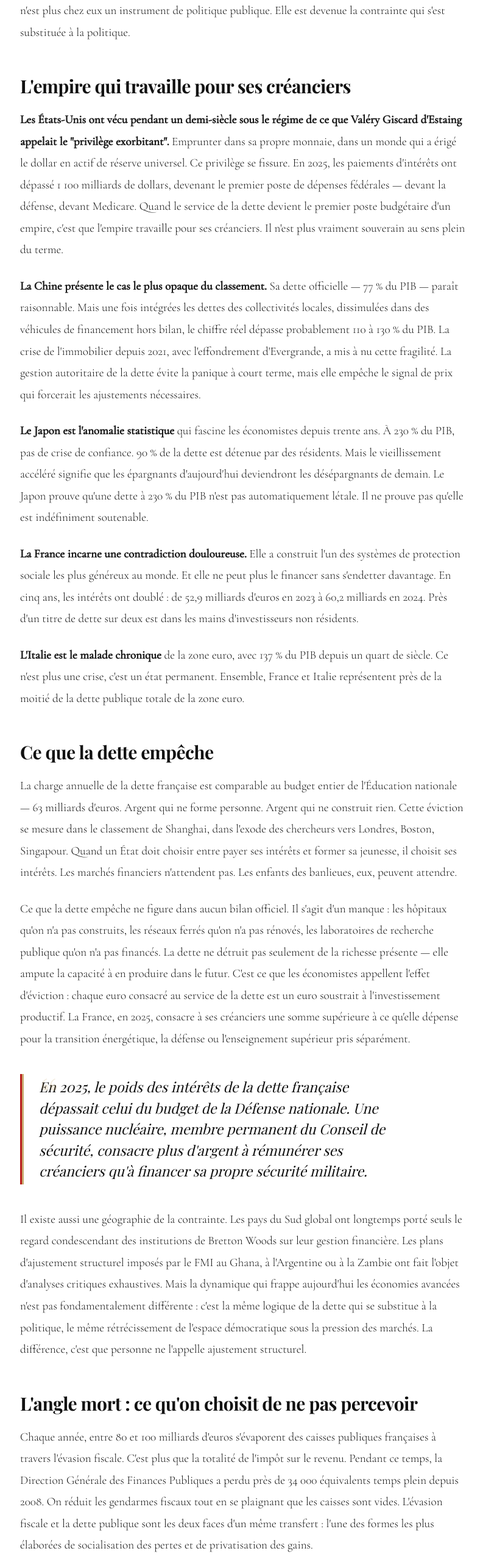
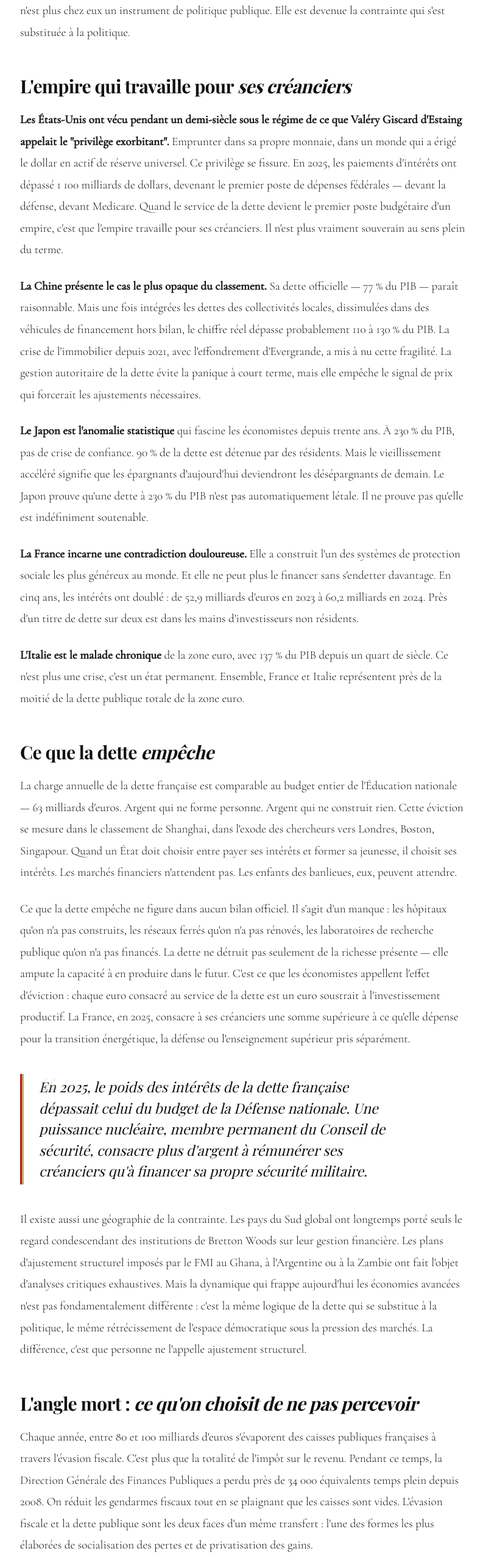
Before and after one commit to SteveMrld/Prisme, a Next.js app: page /grands-formats/dette-souveraine in a window 1280 px wide. Shown: the part 1960-4526 px from the top of the page at 61% size, without its empty margins (241-1034 px from the left). Built offline with nearby package versions, Linux system fonts and the light colour scheme; no server answers; a web font is replaced by a local one.

Commit message:
fix: dette h2 — mot-clé en rouge via em, cohérent avec autres grands formats

```diff
--- a/app/grands-formats/dette-souveraine/page.tsx
+++ b/app/grands-formats/dette-souveraine/page.tsx
@@ -16,33 +16,33 @@ export default function DettePage() {
         <p><strong>Cent mille milliards de dollars.</strong> Prenons un instant pour mesurer ce que ce chiffre représente. Pas une projection catastrophiste, pas un scénario dystopique forgé par des économistes alarmistes. La dette publique mondiale a franchi ce seuil. Elle dépasse désormais 95&nbsp;% du PIB mondial. Ce n'est pas la dette qui inquiète. Ce que la dette révèle, voilà le vrai sujet&nbsp;: des sociétés qui ont systématiquement préféré emprunter au futur plutôt que de trancher dans le présent. La facture arrive. Pas sous forme de krach spectaculaire. Sous celle, bien plus sourde, d'un État qui rétrécit, qui renonce à éduquer ses enfants, à soigner ses malades, à défendre ses frontières. La dette publique n'est pas un problème de comptabilité nationale. C'est un révélateur anthropologique.</p>
         <p>Cinq pays concentrent à eux seuls près de 70&nbsp;% de cette masse&nbsp;: les États-Unis, la Chine, le Japon, la France et l'Italie. Leurs trajectoires divergent. Leur diagnostic commun est le même&nbsp;: la dette n'est plus chez eux un instrument de politique publique. Elle est devenue la contrainte qui s'est substituée à la politique.</p>
 
-        <h2>L'empire qui travaille pour ses créanciers</h2>
+        <h2>L'empire qui travaille pour <em>ses créanciers</em></h2>
         <p><strong>Les États-Unis ont vécu pendant un demi-siècle sous le régime de ce que Valéry Giscard d'Estaing appelait le "privilège exorbitant".</strong> Emprunter dans sa propre monnaie, dans un monde qui a érigé le dollar en actif de réserve universel. Ce privilège se fissure. En 2025, les paiements d'intérêts ont dépassé 1&nbsp;100 milliards de dollars, devenant le premier poste de dépenses fédérales — devant la défense, devant Medicare. Quand le service de la dette devient le premier poste budgétaire d'un empire, c'est que l'empire travaille pour ses créanciers. Il n'est plus vraiment souverain au sens plein du terme.</p>
         <p><strong>La Chine présente le cas le plus opaque du classement.</strong> Sa dette officielle — 77&nbsp;% du PIB — paraît raisonnable. Mais une fois intégrées les dettes des collectivités locales, dissimulées dans des véhicules de financement hors bilan, le chiffre réel dépasse probablement 110 à 130&nbsp;% du PIB. La crise de l'immobilier depuis 2021, avec l'effondrement d'Evergrande, a mis à nu cette fragilité. La gestion autoritaire de la dette évite la panique à court terme, mais elle empêche le signal de prix qui forcerait les ajustements nécessaires.</p>
         <p><strong>Le Japon est l'anomalie statistique</strong> qui fascine les économistes depuis trente ans. À 230&nbsp;% du PIB, pas de crise de confiance. 90&nbsp;% de la dette est détenue par des résidents. Mais le vieillissement accéléré signifie que les épargnants d'aujourd'hui deviendront les désépargnants de demain. Le Japon prouve qu'une dette à 230&nbsp;% du PIB n'est pas automatiquement létale. Il ne prouve pas qu'elle est indéfiniment soutenable.</p>
         <p><strong>La France incarne une contradiction douloureuse.</strong> Elle a construit l'un des systèmes de protection sociale les plus généreux au monde. Et elle ne peut plus le financer sans s'endetter davantage. En cinq ans, les intérêts ont doublé&nbsp;: de 52,9 milliards d'euros en 2023 à 60,2 milliards en 2024. Près d'un titre de dette sur deux est dans les mains d'investisseurs non résidents.</p>
         <p><strong>L'Italie est le malade chronique</strong> de la zone euro, avec 137&nbsp;% du PIB depuis un quart de siècle. Ce n'est plus une crise, c'est un état permanent. Ensemble, France et Italie représentent près de la moitié de la dette publique totale de la zone euro.</p>
 
-        <h2>Ce que la dette empêche</h2>
+        <h2>Ce que la dette <em>empêche</em></h2>
         <p>La charge annuelle de la dette française est comparable au budget entier de l'Éducation nationale — 63 milliards d'euros. Argent qui ne forme personne. Argent qui ne construit rien. Cette éviction se mesure dans le classement de Shanghai, dans l'exode des chercheurs vers Londres, Boston, Singapour. Quand un État doit choisir entre payer ses intérêts et former sa jeunesse, il choisit ses intérêts. Les marchés financiers n'attendent pas. Les enfants des banlieues, eux, peuvent attendre.</p>
         <p>Ce que la dette empêche ne figure dans aucun bilan officiel. Il s'agit d'un manque&nbsp;: les hôpitaux qu'on n'a pas construits, les réseaux ferrés qu'on n'a pas rénovés, les laboratoires de recherche publique qu'on n'a pas financés. La dette ne détruit pas seulement de la richesse présente — elle ampute la capacité à en produire dans le futur. C'est ce que les économistes appellent l'effet d'éviction&nbsp;: chaque euro consacré au service de la dette est un euro soustrait à l'investissement productif. La France, en 2025, consacre à ses créanciers une somme supérieure à ce qu'elle dépense pour la transition énergétique, la défense ou l'enseignement supérieur pris séparément.</p>
         <div className="pull-quote"><p>En 2025, le poids des intérêts de la dette française dépassait celui du budget de la Défense nationale. Une puissance nucléaire, membre permanent du Conseil de sécurité, consacre plus d'argent à rémunérer ses créanciers qu'à financer sa propre sécurité militaire.</p></div>
         <p>Il existe aussi une géographie de la contrainte. Les pays du Sud global ont longtemps porté seuls le regard condescendant des institutions de Bretton Woods sur leur gestion financière. Les plans d'ajustement structurel imposés par le FMI au Ghana, à l'Argentine ou à la Zambie ont fait l'objet d'analyses critiques exhaustives. Mais la dynamique qui frappe aujourd'hui les économies avancées n'est pas fondamentalement différente&nbsp;: c'est la même logique de la dette qui se substitue à la politique, le même rétrécissement de l'espace démocratique sous la pression des marchés. La différence, c'est que personne ne l'appelle ajustement structurel.</p>
 
-        <h2>L'angle mort&nbsp;: ce qu'on choisit de ne pas percevoir</h2>
+        <h2>L'angle mort&nbsp;: <em>ce qu'on choisit de ne pas percevoir</em></h2>
         <p>Chaque année, entre 80 et 100 milliards d'euros s'évaporent des caisses publiques françaises à travers l'évasion fiscale. C'est plus que la totalité de l'impôt sur le revenu. Pendant ce temps, la Direction Générale des Finances Publiques a perdu près de 34&nbsp;000 équivalents temps plein depuis 2008. On réduit les gendarmes fiscaux tout en se plaignant que les caisses sont vides. L'évasion fiscale et la dette publique sont les deux faces d'un même transfert&nbsp;: l'une des formes les plus élaborées de socialisation des pertes et de privatisation des gains.</p>
         <p>Il existe une autre catégorie d'angles morts&nbsp;: les dépenses fiscales. En France, elles représentent plus de 80 milliards d'euros annuels — niches, crédits d'impôt, exonérations dont l'efficacité économique n'a jamais été véritablement évaluée. Elles s'accumulent par sédimentation législative, chaque gouvernement ajoutant les siennes sans supprimer les précédentes. C'est de la dépense publique déguisée en manque à gagner fiscal. Et comme elle n'apparaît pas dans le budget, personne ne vote pour la supprimer. Le débat public s'épuise à discuter d'ajustements à la marge — quelques centaines de millions ici ou là — tandis que des dizaines de milliards dorment, intouchables, dans des dispositifs que leurs bénéficiaires ont appris à rendre invisibles.</p>
         <p>La critique la plus sérieuse que l'on puisse adresser à la gestion de la dette française n'est pas technique. Elle est politique. Les instruments existent. Les leviers sont connus. Ce qui manque, c'est la volonté de les activer contre des intérêts organisés qui ont appris à neutraliser toute tentative de réforme. En ce sens, la dette n'est pas le symptôme d'une incompétence collective. Elle est le produit d'un rapport de forces.</p>
 
-        <h2>Une question de souveraineté</h2>
+        <h2>Une question de <em>souveraineté</em></h2>
         <p>Une nation qui ne peut financer ses choix qu'à condition que des acteurs extérieurs lui prêtent les ressources nécessaires n'est plus tout à fait souveraine. Elle est sous tutelle. Douce, invisible, mais réelle. De Gaulle l'avait compris avant tout le monde&nbsp;: <em>«&nbsp;Nous ne pouvons avoir une politique indépendante et une défense indépendante, si nous n'avons pas une économie indépendante et des finances saines.&nbsp;»</em> Cinquante-cinq ans après sa mort, l'endettement public français a été multiplié par huit.</p>
         <p>La souveraineté budgétaire n'est pas qu'une abstraction comptable. Elle détermine le périmètre réel de la décision politique. Quand les taux d'intérêt remontent de 100 points de base, la France dépense mécaniquement plusieurs milliards supplémentaires en service de la dette — sans qu'aucun gouvernement, aucun parlement, aucun citoyen n'ait eu à se prononcer. La décision appartient à la BCE, aux marchés obligataires, aux agences de notation. Ce sont des institutions non élues qui fixent, en partie, le cadre dans lequel s'exerce la démocratie française. Ce renversement de légitimité mérite d'être nommé clairement&nbsp;: il s'agit bien d'une forme de dépossession, consentie par accumulation de déficits successifs.</p>
         <p>Les pays émergents qui ont traversé des crises de dette souveraine — l'Argentine en 2001, la Grèce en 2010 — ont vécu cette réalité de façon brutale&nbsp;: l'État contraint de négocier avec ses créanciers la nature même de sa politique sociale, salariale, éducative. La France n'en est pas là. Mais la direction empruntée depuis quarante ans pointe dans ce sens. Le débat démocratique ne devrait pas seulement porter sur la réduction du déficit. Il devrait porter sur ce que l'accumulation de dette transfère, progressivement et silencieusement, hors du champ de la décision collective.</p>
 
-        <h2>La dette invisible</h2>
+        <h2>La dette <em>invisible</em></h2>
         <p>Il existe une dette dont on ne parle presque jamais. En France, si l'on cumule la dette publique nette et les engagements hors bilan — dont les seules retraites des fonctionnaires représentent 1&nbsp;800 milliards d'euros — on dépasse les 7&nbsp;000 milliards d'euros. Soit plus du double de la dette comptable officielle. En 2025, pour la première fois depuis la fin de la Seconde Guerre mondiale, le solde naturel de la population française est devenu négatif. Il y a quelque chose d'intellectuellement malhonnête dans un débat public qui agite les 3&nbsp;460 milliards de dette officielle tout en ignorant les engagements hors bilan qui en représentent le double.</p>
 
-        <h2>Un choix, pas une fatalité</h2>
+        <h2>Un choix, <em>pas une fatalité</em></h2>
         <p><strong>La dette publique est un choix.</strong> L'accumulation, sur cinq décennies, de choix validés démocratiquement, qui ont tous opté pour la même solution&nbsp;: consommer aujourd'hui des ressources qui appartiennent à demain. Ce n'est pas de la corruption. C'est de la rationalité politique à courte vue. Aucun gouvernement n'a jamais gagné une élection en promettant la rigueur.</p>
         <p>Des trajectoires alternatives ont pourtant existé. La Suède, au début des années 1990, a fait face à une crise financière et budgétaire d'une sévérité comparable à celle de la Grèce en 2010. Elle a choisi l'ajustement — douloureux, rapide, conduit avec un large consensus politique et syndical. En moins d'une décennie, elle avait transformé un déficit de 12&nbsp;% du PIB en excédent budgétaire. Elle dispose aujourd'hui de l'une des finances publiques les plus solides d'Europe. Ce n'est pas un miracle nordique. C'est le résultat d'un choix de société, délibéré et assumé.</p>
         <p>La comparaison ne vise pas à plaider pour l'austérité indifférenciée. Elle vise à démontrer que la contrainte budgétaire n'est pas une loi naturelle — c'est le résidu de décisions accumulées. Et que d'autres décisions sont possibles, à condition de ne pas confondre l'inévitable et le confortable. La question n'est plus de savoir si la France devra ajuster ses finances publiques. Elle est de savoir si cet ajustement se fera dans le cadre d'un projet politique choisi, ou sous la pression de marchés que personne n'aura su anticiper.</p>
```
